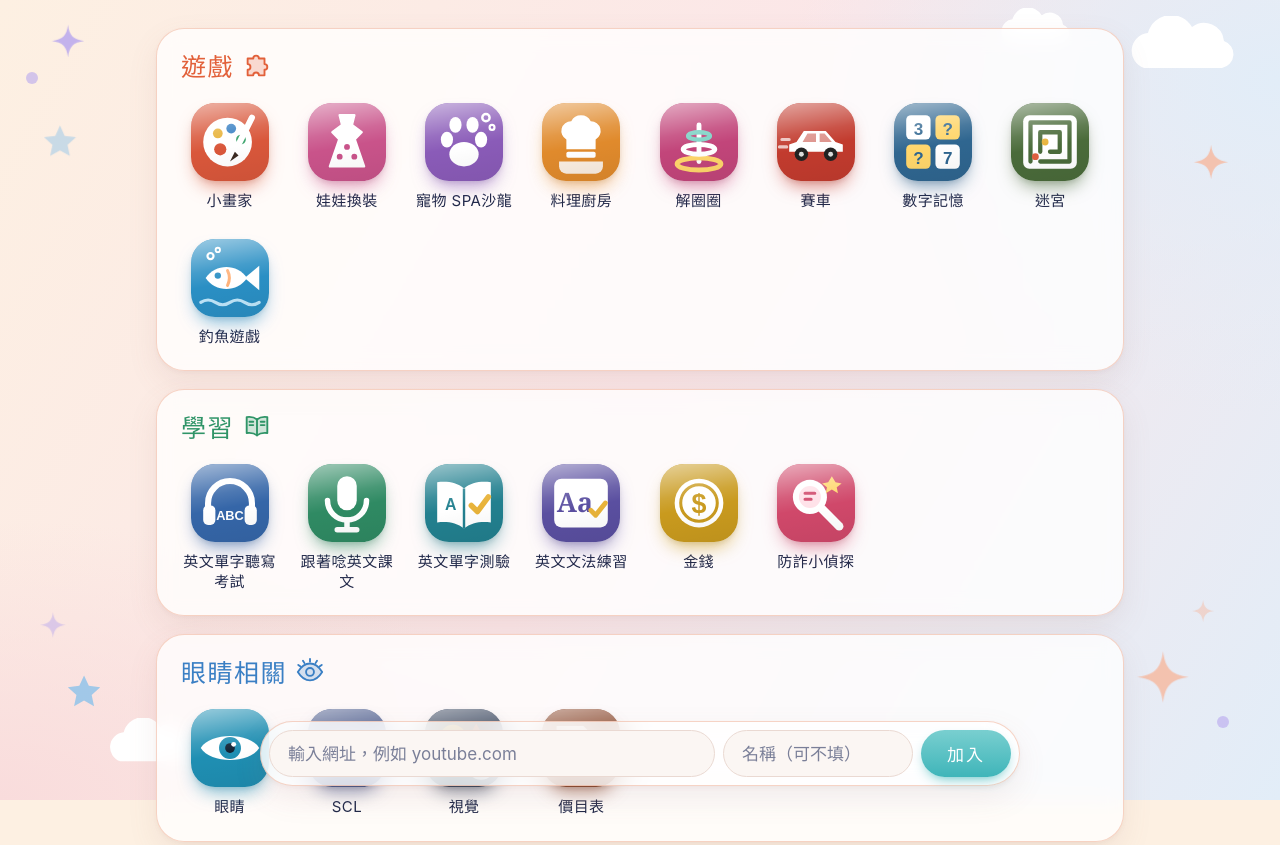
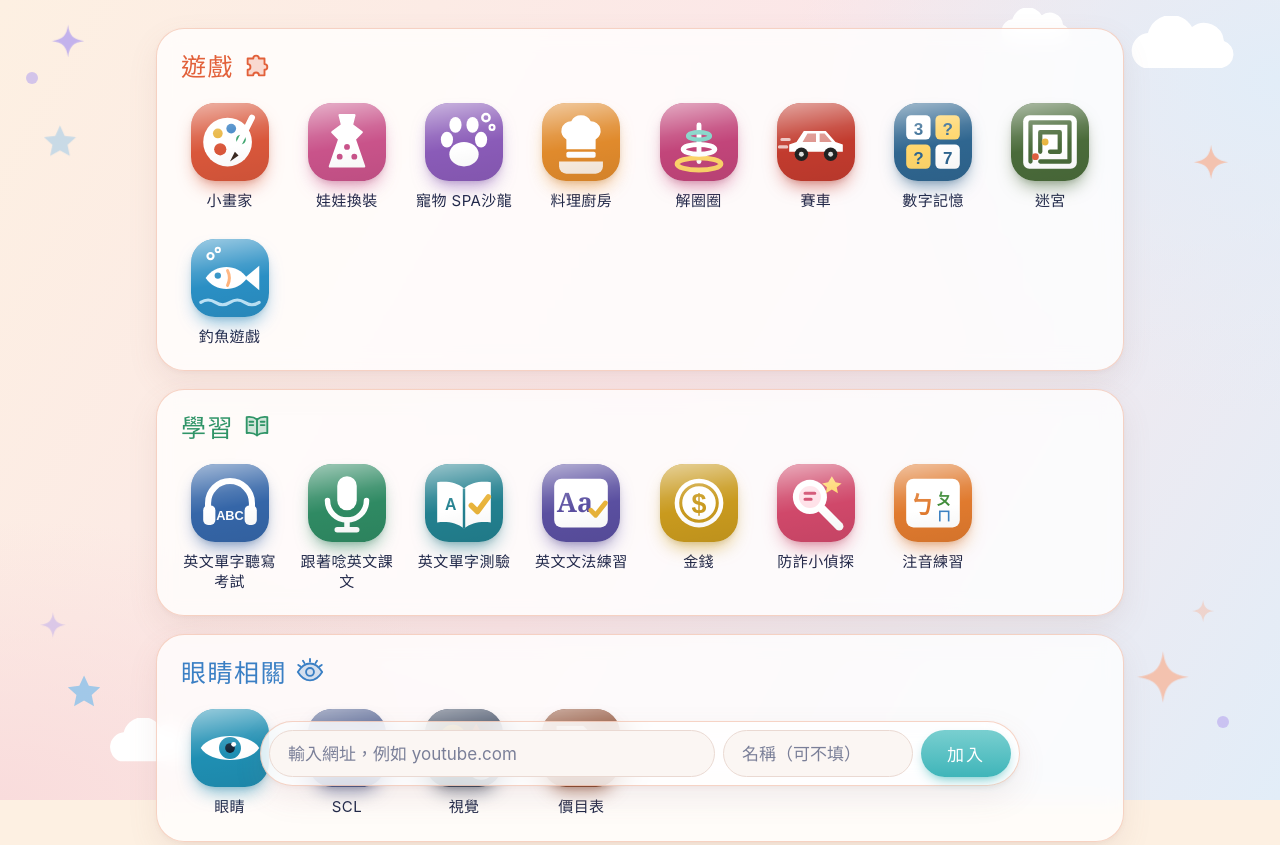
Before and after one commit to Luna05140514/all-APP, a plain HTML site: page index.html in a window 1280 px wide. Shown: the top 845 px of the page. Drawn offline with Linux system fonts and the light colour scheme; a web font is replaced by a local one.

Commit message:
Add files via upload

```diff
--- a/index.html
+++ b/index.html
@@ -243,6 +243,8 @@ h2{font-family:var(--f-display);font-size:25px;margin:0;font-weight:400;color:va
      svg:'<circle cx="27" cy="27" r="14" fill="#fff"/><circle cx="27" cy="27" r="9" fill="#ffe1e8"/><path d="M37 37 L51 51" stroke="#fff" stroke-width="7" stroke-linecap="round"/><path d="M23 24 h8 M23 29 h5" stroke="#d0486a" stroke-width="2.5" stroke-linecap="round"/><path d="M45 10 l3 5 5 1-4 3 1 5-5-3-5 3 1-5-4-3 5-1z" fill="#ffd66b"/>'},
     {group:'game', url:'https://fish-game.narwhallab.workers.dev/', name:'釣魚遊戲', color:'#2a8fc4',
      svg:'<path d="M12 32 C20 20 38 20 46 32 C38 44 20 44 12 32z" fill="#fff"/><path d="M44 32 L56 22 V42z" fill="#fff"/><circle cx="22" cy="30" r="2.6" fill="#2a8fc4"/><path d="M30 26 q3 6 0 12" fill="none" stroke="#ffb27a" stroke-width="2.5" stroke-linecap="round"/><circle cx="16" cy="14" r="2.5" fill="none" stroke="#fff" stroke-width="1.8"/><circle cx="22" cy="9" r="1.8" fill="none" stroke="#fff" stroke-width="1.5"/><path d="M8 52 q6-4 12 0 t12 0 t12 0 t12 0" fill="none" stroke="#bfe6fa" stroke-width="2.5" stroke-linecap="round"/>'},
+    {group:'learn', url:'https://zhuyin.narwhallab.workers.dev/', name:'注音練習', color:'#e07a2e',
+     svg:'<rect x="10" y="12" width="44" height="40" rx="6" fill="#fff"/><text x="23" y="41" text-anchor="middle" font-family="PingFang TC,Noto Sans TC,sans-serif" font-weight="700" font-size="20" fill="#e07a2e">ㄅ</text><text x="41" y="34" text-anchor="middle" font-family="PingFang TC,Noto Sans TC,sans-serif" font-weight="700" font-size="13" fill="#3d8b37">ㄆ</text><text x="41" y="47" text-anchor="middle" font-family="PingFang TC,Noto Sans TC,sans-serif" font-weight="700" font-size="11" fill="#3b82c4">ㄇ</text>'},
   ];
   const KEY='shortcut-links-v1';
   let links=[], editing=false, picking=null;
@@ -299,7 +301,7 @@ h2{font-family:var(--f-display);font-size:25px;margin:0;font-weight:400;color:va
   function render(){
     Object.values(groupEls).forEach(e=>e.textContent=''); others.textContent=''; grid.textContent='';
     // 每一類裡的排列順序
-    const ORDER=['draw','girl-show','pet-salon','cooking','ring','car-racing','number-memory','labyrinth','fish-game','eyes','scl','visual','price-list','english-test','english-speak','test-vocabulary','eschool-grammar','money','faker'];
+    const ORDER=['draw','girl-show','pet-salon','cooking','ring','car-racing','number-memory','labyrinth','fish-game','eyes','scl','visual','price-list','english-test','english-speak','test-vocabulary','eschool-grammar','money','faker','zhuyin'];
     const rank=site=>{const i=ORDER.indexOf(site.host.split('.')[0]);return i<0?999:i};
     SITES.map(withOrigin).map((x,i)=>[x,i]).sort((a,b)=>((a[0].other?1000+a[1]:rank(a[0]))-(b[0].other?1000+b[1]:rank(b[0])))||a[1]-b[1]).map(x=>x[0]).forEach(site=>{
       const cell=document.createElement('div'); cell.className='cell';
```
